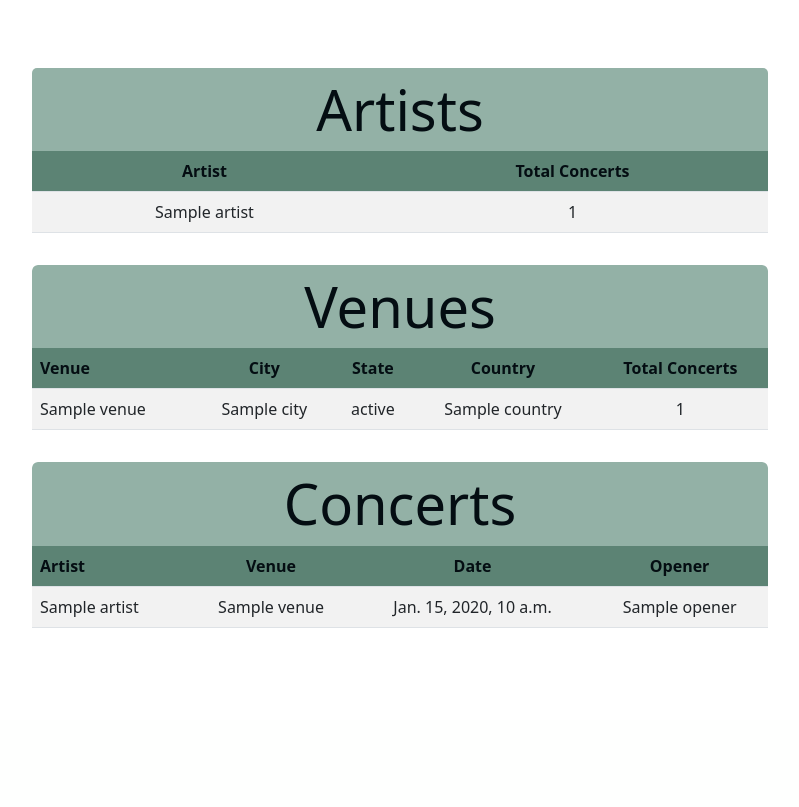
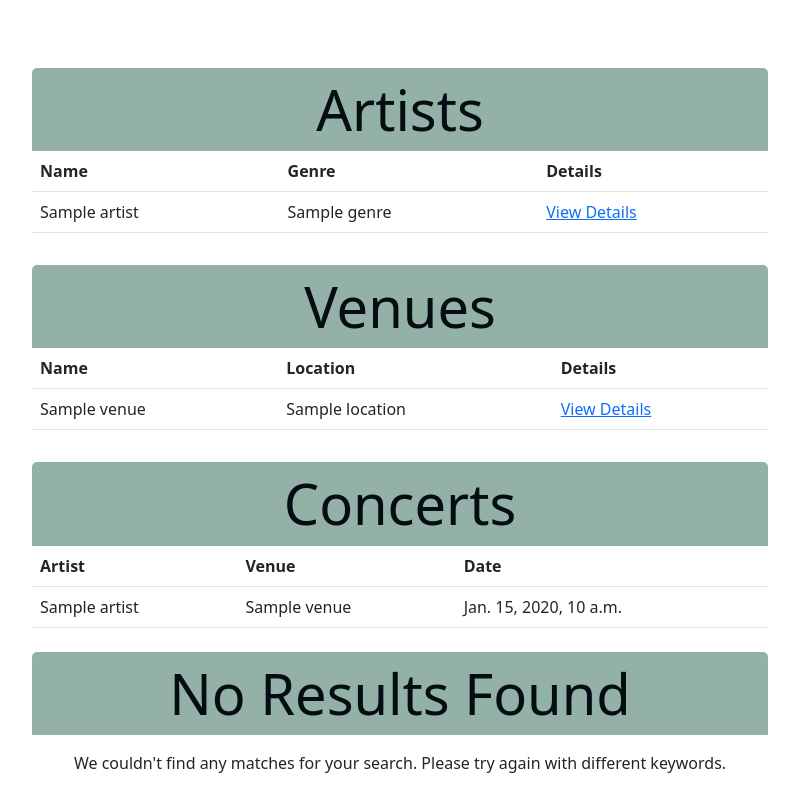
Before and after one commit to soehlert/concert-elephant, a Django app: template concert_elephant/templates/main_search.html in a window 1280 px wide. Shown: the part 80-887 px from the top of the page, without its empty margins (240-1039 px from the left). Before the commit the page ends 708 px from the top, so only its background shows below. Run offline with Django 4.2, Linux system fonts and the light colour scheme; the template is opened without the code that fills it: most values are stand-ins (such as "Sample title", 1, 10 or a date in 2020); some libraries are stand-ins or nearby versions.

Commit message:
fix(UX): return some info if you do a search and it returns nothing

```diff
--- a/concert_elephant/templates/main_search.html
+++ b/concert_elephant/templates/main_search.html
@@ -1,6 +1,9 @@
 {% extends "base.html" %}
 
 {% block content %}
+
+{% with total_results=artists|length|add:venues|length|add:concerts|length %}
+
 <div class="row justify-content-center">
     <div class="col col-md-8 col-sm-12">
         <!-- Artists Results -->
@@ -8,18 +11,20 @@
           <div class="card mt-3">
             <h5 class="card-header card-header-custom display-4 text-center">Artists</h5>
             <div class="table-responsive">
-              <table class="table table-striped table-hover">
-                  <thead class="table-custom">
+              <table class="table table-hover">
+                <thead>
                   <tr>
-                          <th class="text-center" scope="col">Artist</th>
-                          <th class="text-center" scope="col">Total Concerts</th>
+                    <th>Name</th>
+                    <th>Genre</th>
+                    <th>Details</th>
                   </tr>
                 </thead>
                 <tbody>
                   {% for artist in artists %}
-                      <tr class="clickable-row" data-href="{% url 'concerts:artist-detail' artist.pk %}">
-                          <td class="text-center">{{ artist.name }}</td>
-                          <td class="text-center">{{ artist.concerts.count }}</td>
+                  <tr>
+                    <td>{{ artist.name }}</td>
+                    <td>{{ artist.genre }}</td>
+                    <td><a href="{% url 'artist_detail' artist.id %}">View Details</a></td>
                   </tr>
                   {% endfor %}
                 </tbody>
@@ -30,27 +35,23 @@
 
         <!-- Venues Results -->
         {% if venues %}
-        <div class="card mt-3 table-responsive">
+        <div class="card mt-3">
             <h5 class="card-header card-header-custom display-4 text-center">Venues</h5>
             <div class="table-responsive">
-              <table class="table table-striped table-hover">
-                  <thead class="table-custom">
+              <table class="table table-hover">
+                <thead>
                   <tr>
-                          <th scope="col">Venue</th>
-                          <th class="text-center" scope="col">City</th>
-                          <th class="text-center" scope="col">State</th>
-                          <th class="text-center" scope="col">Country</th>
-                          <th class="text-center" scope="col">Total Concerts</th>
+                    <th>Name</th>
+                    <th>Location</th>
+                    <th>Details</th>
                   </tr>
                 </thead>
                 <tbody>
                   {% for venue in venues %}
-                      <tr class="clickable-row" data-href="{% url 'concerts:venue-detail' venue.pk %}">
+                  <tr>
                     <td>{{ venue.name }}</td>
-                          <td class="text-center">{{ venue.city }}</td>
-                          <td class="text-center">{% if venue.state %}{{ venue.state }}{% else %}---{% endif %}</td>
-                          <td class="text-center">{{ venue.country }}</td>
-                          <td class="text-center">{{ venue.concerts.count }}</td>  <!-- Assuming you have a reverse relation called concerts on the Venue model -->
+                    <td>{{ venue.location }}</td>
+                    <td><a href="{% url 'venue_detail' venue.id %}">View Details</a></td>
                   </tr>
                   {% endfor %}
                 </tbody>
@@ -61,30 +62,23 @@
 
         <!-- Concerts Results -->
         {% if concerts %}
-        <div class="card mt-3 table-responsive">
+        <div class="card mt-3">
             <h5 class="card-header card-header-custom display-4 text-center">Concerts</h5>
             <div class="table-responsive">
-              <table class="table table-striped table-hover">
-                  <thead class="table-custom">
+              <table class="table table-hover">
+                <thead>
                   <tr>
-                          <th scope="col">Artist</th>
-                          <th class="text-center" scope="col">Venue</th>
-                          <th class="text-center" scope="col">Date</th>
-                          <th class="text-center" scope="col">Opener</th>
+                    <th>Artist</th>
+                    <th>Venue</th>
+                    <th>Date</th>
                   </tr>
                 </thead>
                 <tbody>
                   {% for concert in concerts %}
-                      <tr class="clickable-row" data-href="{% url 'concerts:concert-detail' concert.pk %}">
-                          <td>{{ concert.artist }}</td>
-                          <td class="text-center">{{ concert.venue }}</td>
-                          <td class="text-center">{{ concert.date }}</td>
-                          <td class="text-center">
-                          {% for opener in concert.opener.all %}
-                            {{ opener.name }}
-                            {% if not forloop.last %},{% endif %}
-                          {% endfor %}
-                          </td>
+                  <tr>
+                    <td>{{ concert.artist.name }}</td>
+                    <td>{{ concert.venue.name }}</td>
+                    <td>{{ concert.date }}</td>
                   </tr>
                   {% endfor %}
                 </tbody>
@@ -93,6 +87,17 @@
         </div>
         {% endif %}
 
+        <!-- No Results Found -->
+        {% if total_results == 0 %}
+        <div class="card mt-2">
+            <h5 class="card-header card-header-custom display-4 text-center">No Results Found</h5>
+            <div class="table-responsive">
+                <p class="text-center py-3">We couldn't find any matches for your search. Please try again with different keywords.</p>
             </div>
         </div>
+        {% endif %}
+    </div>
+</div>
+{% endwith %}
+
 {% endblock %}
```
Lines whose indentation alone changed are shown as unchanged.
